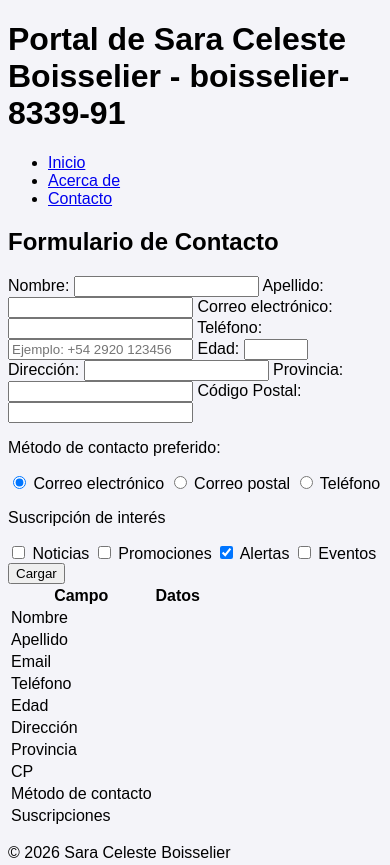
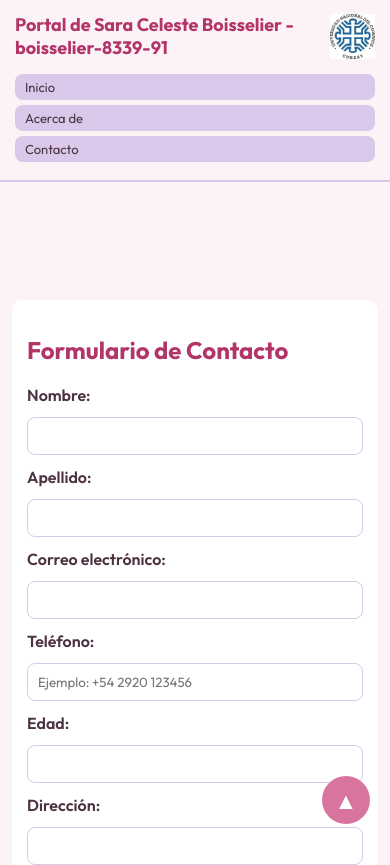
Before and after one commit to SaraBoisselier/peylw-2026-practicos-boisselier-8339-91, a plain HTML site: page contacto.html in a window 390 px wide. Shown: the top 865 px of the page. Drawn offline with Linux system fonts and the light colour scheme.

Commit message:
TP4: CSS avanzado y diseño responsive

```diff
--- a/contacto.html
+++ b/contacto.html
@@ -1,21 +1,20 @@
 <!DOCTYPE html>
-
 <html lang="es">
-
 <head>
     <meta charset="UTF-8">
     <meta name="viewport" content="width=device-width, initial-scale=1.0">
     <title>Sara Celeste Boisselier | Laboratorio Web</title>
     <link rel="stylesheet" href="styles.css">
 </head>
-
 <body>
 
     <!-- TOKEN-ALUMNO: boisselier-8339-91 -->
 
-    <header>
+    <header id="top">
+        <div class="encabezado-superior">
             <h1>Portal de Sara Celeste Boisselier - boisselier-8339-91</h1>
-    </header>
+            <img src="img/curzas.webp" alt="Logo del CURZA" class="logo-curza">
+        </div>
 
         <nav>
             <ul>
@@ -24,6 +23,7 @@
                 <li><a href="contacto.html">Contacto</a></li>
             </ul>
         </nav>
+    </header>
 
     <main>
         <section>
@@ -91,9 +91,9 @@
                 <label for="eventos">Eventos</label>
 
                 <button type="submit" id="btn-cargar-boisselier-8339-91">Cargar</button>
-
             </form>
 
+            <div class="tabla-contenedor">
                 <table>
                     <tr>
                         <th>Campo</th>
@@ -140,7 +140,7 @@
                         <td id="resumen-suscripciones"></td>
                     </tr>
                 </table>
-
+            </div>
         </section>
     </main>
 
@@ -150,6 +150,7 @@
         <p>Token: boisselier-8339-91</p>
     </footer>
 
+    <a href="#top" class="volver-arriba">▲</a>
+
 </body>
-
 </html>
--- a/styles.css
+++ b/styles.css
@@ -1,4 +1,276 @@
+@import url('https://fonts.googleapis.com/css2?family=Outfit:wght@400;500;600;700&display=swap');
+
+/*
+Alumno: Sara Celeste Boisselier
+Legajo: 8691
+Token: boisselier-8339-91
+Paleta HSL:
+Primario: hsl(335, 55%, 65%)
+Secundario: hsl(270, 45%, 85%)
+Fondo: hsl(330, 60%, 97%)
+Texto: hsl(325, 20%, 25%)
+*/
+
+* {
+    box-sizing: border-box;
+}
+
+html {
+    scroll-behavior: smooth;
+}
+
 body {
-    font-family: sans-serif;
-    background-color: #f4f4f9;
+    margin: 0;
+    font-family: 'Outfit', sans-serif;
+    background-color: hsl(330, 60%, 97%);
+    color: hsl(325, 20%, 25%);
 }
+
+/* CABECERA FIJA */
+
+header {
+    position: fixed;
+    top: 0;
+    left: 0;
+    width: 100%;
+    z-index: 1000;
+    background-color: hsl(330, 60%, 97%);
+    padding: 10px 5%;
+    border-bottom: 2px solid hsl(270, 45%, 85%);
+}
+
+.encabezado-superior {
+    display: flex;
+    align-items: center;
+    justify-content: space-between;
+    gap: 20px;
+}
+
+h1 {
+    color: hsl(335, 55%, 45%);
+    font-size: 25px;
+    margin: 5px 0;
+}
+
+/* LOGO CURZA */
+
+.logo-curza {
+    width: 65px;
+    height: 65px;
+    object-fit: contain;
+    flex-shrink: 0;
+    transition: transform 1s ease-in-out;
+}
+
+.logo-curza:hover {
+    transform: rotateY(360deg);
+}
+
+/* NAVEGACIÓN */
+
+nav ul {
+    display: flex;
+    gap: 12px;
+    list-style: none;
+    padding: 0;
+    margin: 10px 0;
+}
+
+nav a {
+    display: block;
+    text-decoration: none;
+    color: hsl(325, 20%, 25%);
+    background-color: hsl(270, 45%, 85%);
+    padding: 8px 15px;
+    border-radius: 8px;
+}
+
+/* CONTENIDO */
+
+main {
+    max-width: 1000px;
+    margin: 0 auto;
+    padding: 180px 20px 40px;
+}
+
+section, article {
+    background-color: white;
+    padding: 20px;
+    margin-bottom: 20px;
+    border-radius: 10px;
+}
+
+h2 {
+    color: hsl(335, 55%, 45%);
+}
+
+img {
+    max-width: 100%;
+}
+
+figure {
+    text-align: center;
+}
+
+/* BIOGRAFÍA CON STICKY */
+
+.biografia-scroll {
+    max-height: 300px;
+    overflow-y: auto;
+    padding: 20px;
+    background-color: white;
+    border: 1px solid hsl(270, 45%, 85%);
+}
+
+.biografia-scroll h2 {
+    position: sticky;
+    top: 0;
+    z-index: 10;
+    background-color: white;
+    padding: 10px 0;
+    margin-top: 0;
+}
+
+/* TABLA */
+
+.tabla-contenedor {
+    width: 100%;
+    overflow-x: auto;
+}
+
+table {
+    width: 100%;
+    min-width: 500px;
+    border-collapse: collapse;
+    margin: 20px 0;
+}
+
+th, td {
+    border: 1px solid hsl(270, 45%, 85%);
+    padding: 12px;
+    text-align: left;
+}
+
+th {
+    background-color: hsl(335, 55%, 80%);
+}
+
+table tr:nth-child(even) {
+    background-color: hsl(330, 60%, 95%);
+}
+
+/* FORMULARIO */
+
+form {
+    display: flex;
+    flex-direction: column;
+    gap: 12px;
+    max-width: 650px;
+}
+
+form label {
+    font-weight: 600;
+}
+
+input, textarea, select {
+    padding: 10px;
+    border: 1px solid hsl(270, 45%, 85%);
+    border-radius: 8px;
+    font-family: inherit;
+}
+
+input:not([type="radio"]):not([type="checkbox"]),
+textarea,
+select {
+    width: 100%;
+}
+
+input:focus, textarea:focus, select:focus {
+    outline: 2px solid hsl(335, 55%, 65%);
+    border-color: hsl(335, 55%, 65%);
+}
+
+input[type="radio"], input[type="checkbox"] {
+    align-self: flex-start;
+}
+
+button {
+    background-color: hsl(335, 55%, 65%);
+    color: white;
+    border: none;
+    border-radius: 8px;
+    padding: 12px;
+    cursor: pointer;
+    font-family: inherit;
+}
+
+/* BOTÓN VOLVER ARRIBA */
+
+.volver-arriba {
+    position: fixed;
+    bottom: 20px;
+    right: 20px;
+    z-index: 999;
+    width: 48px;
+    height: 48px;
+    border-radius: 50%;
+    background-color: hsl(335, 55%, 65%);
+    color: white;
+    display: flex;
+    align-items: center;
+    justify-content: center;
+    text-decoration: none;
+    font-size: 23px;
+}
+
+/* PIE DE PÁGINA */
+
+footer {
+    text-align: center;
+    padding: 20px;
+    background-color: hsl(270, 45%, 85%);
+}
+
+/* DISEÑO RESPONSIVE */
+
+@media (max-width: 768px) {
+    header {
+        padding: 8px 15px;
+    }
+
+    h1 {
+        font-size: 18px;
+        overflow-wrap: anywhere;
+    }
+
+    .logo-curza {
+        width: 45px;
+        height: 45px;
+    }
+
+    nav ul {
+        flex-direction: column;
+        gap: 5px;
+    }
+
+    nav a {
+        padding: 5px 10px;
+        font-size: 13px;
+    }
+
+    main {
+        padding: 300px 12px 25px;
+    }
+
+    section, article {
+        padding: 15px;
+    }
+
+    .tabla-contenedor {
+        overflow-x: auto;
+    }
+
+    form {
+        width: 100%;
+    }
+}
```
Also changed, not shown: acercade.html (+18 -8 lines), index.html (+5 -3 lines), img/curzas.webp (added), 1 other file. Lines whose indentation alone changed are shown as unchanged.
